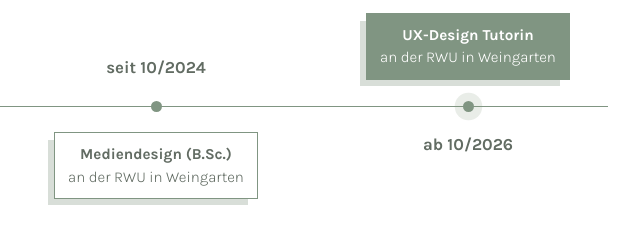
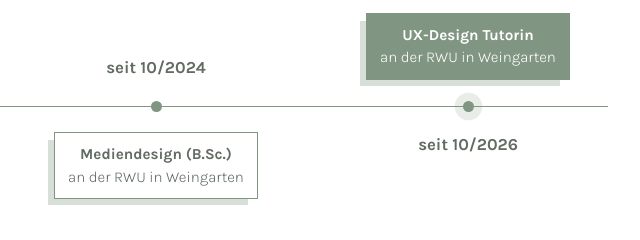
Before and after one commit to emmahallo/Portfolio, an Astro site: page /ueber-mich in a window 1280 px wide. Shown: the part 1020-1260 px from the top of the page, 640-1280 px from the left. Built offline with nearby package versions, Linux system fonts and the light colour scheme; Astro itself is replaced by a stand-in of ours.

Commit message:
Werdegang: 'ab 10/2026' → 'seit 10/2026'

```diff
--- a/src/pages/ueber-mich.astro
+++ b/src/pages/ueber-mich.astro
@@ -16,7 +16,7 @@ const werdegang = [
   { date: '2023', title: 'Fachgebundene Hochschulreife', subtitle: 'an der FOS/BOS in Memmingen' },
   { date: '11/2023 – 08/2024', title: 'Aushilfstätigkeiten', subtitle: 'im Kutter Gartencenter & Rituals' },
   { date: 'seit 10/2024', title: 'Mediendesign (B.Sc.)', subtitle: 'an der RWU in Weingarten' },
-  { date: 'ab 10/2026', title: 'UX-Design Tutorin', subtitle: 'an der RWU in Weingarten', variant: 'dark' },
+  { date: 'seit 10/2026', title: 'UX-Design Tutorin', subtitle: 'an der RWU in Weingarten', variant: 'dark' },
 ];
 
 const trailImages = [
```
